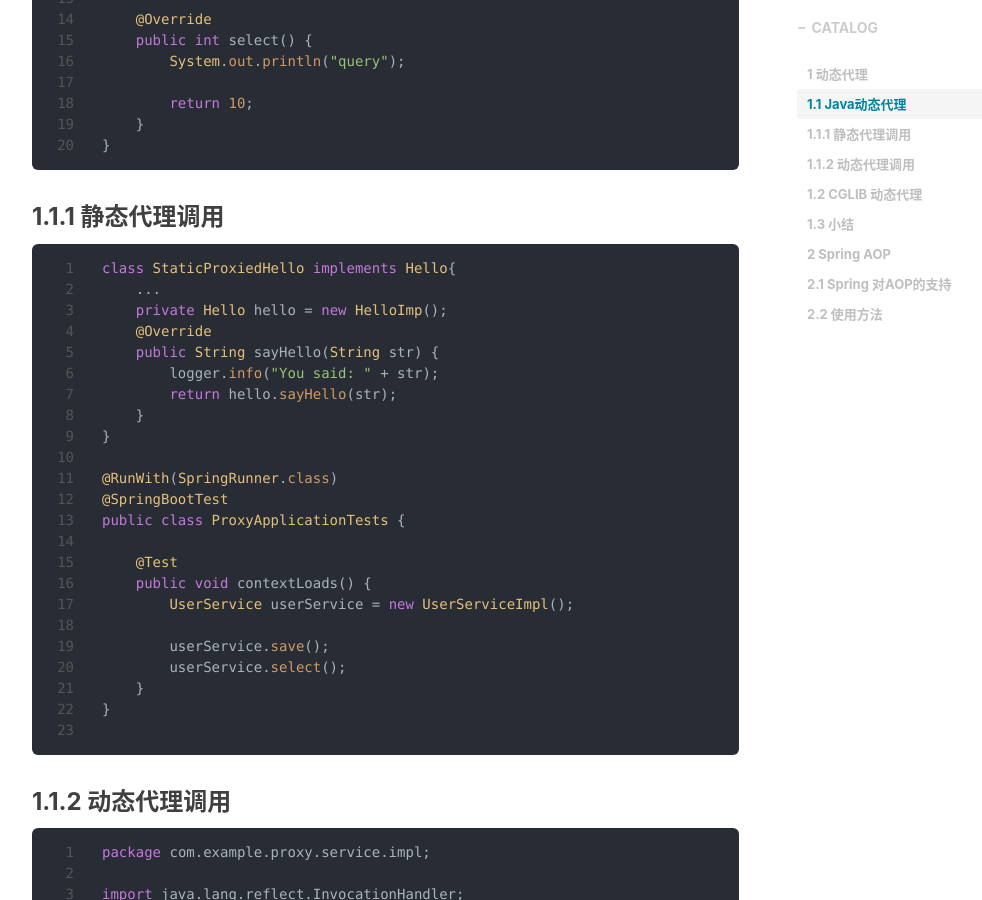
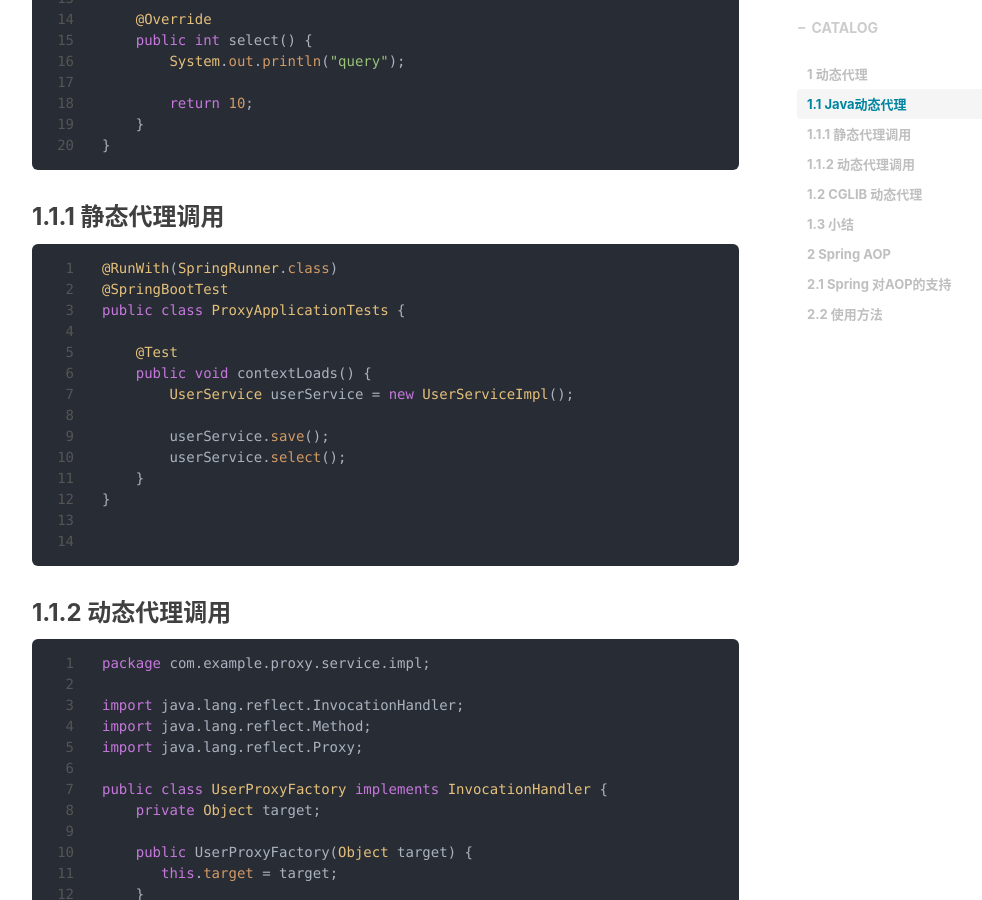
Before and after one commit to xuyumeng/xuyumeng.github.io, a Jekyll site: the page built from _posts/java/2016-02-10-spring-aop.md, in a window 1280 px wide and 900 px high, scrolled down 1046 px. Shown: the whole window, without its empty margins (233-1215 px from the left). Built offline with Jekyll 4.4.1, drawn with Linux system fonts in a browser that asks for light colours; nearby versions of some CDN libraries; comment, search, counter and statistics services are not loaded.

Commit message:
删除多余的错误代码

````diff
--- a/_posts/java/2016-02-10-spring-aop.md
+++ b/_posts/java/2016-02-10-spring-aop.md
@@ -46,15 +46,6 @@ public class UserServiceImpl implements UserService {
 ### 1.1.1 静态代理调用
 
 ```java
-class StaticProxiedHello implements Hello{
-    ...
-    private Hello hello = new HelloImp();
-    @Override
-    public String sayHello(String str) {
-        logger.info("You said: " + str);
-        return hello.sayHello(str);
-    }
-}
 
 @RunWith(SpringRunner.class)
 @SpringBootTest
````
